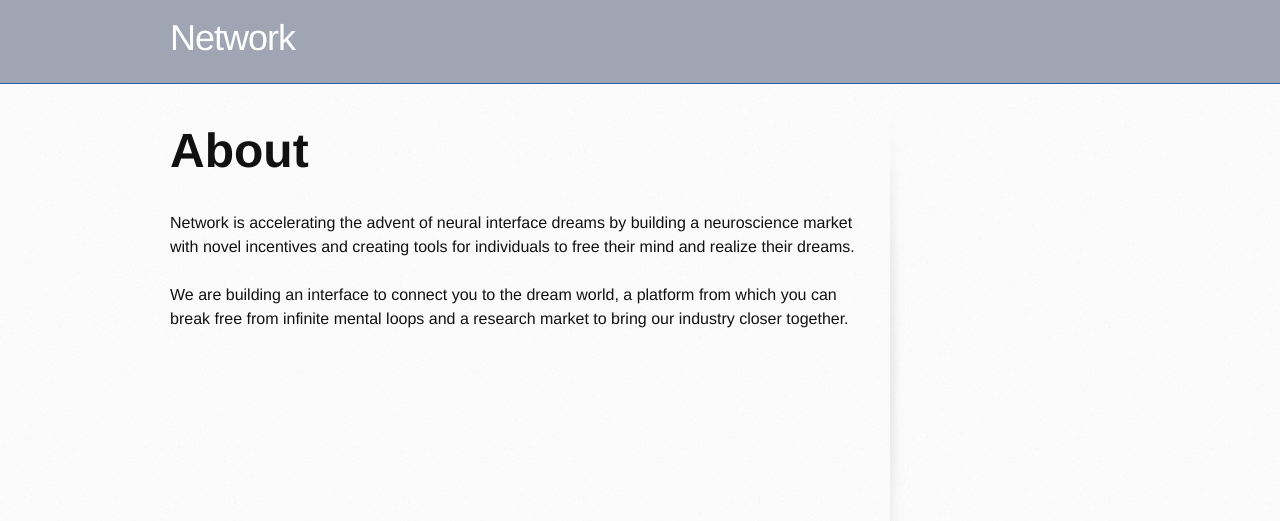
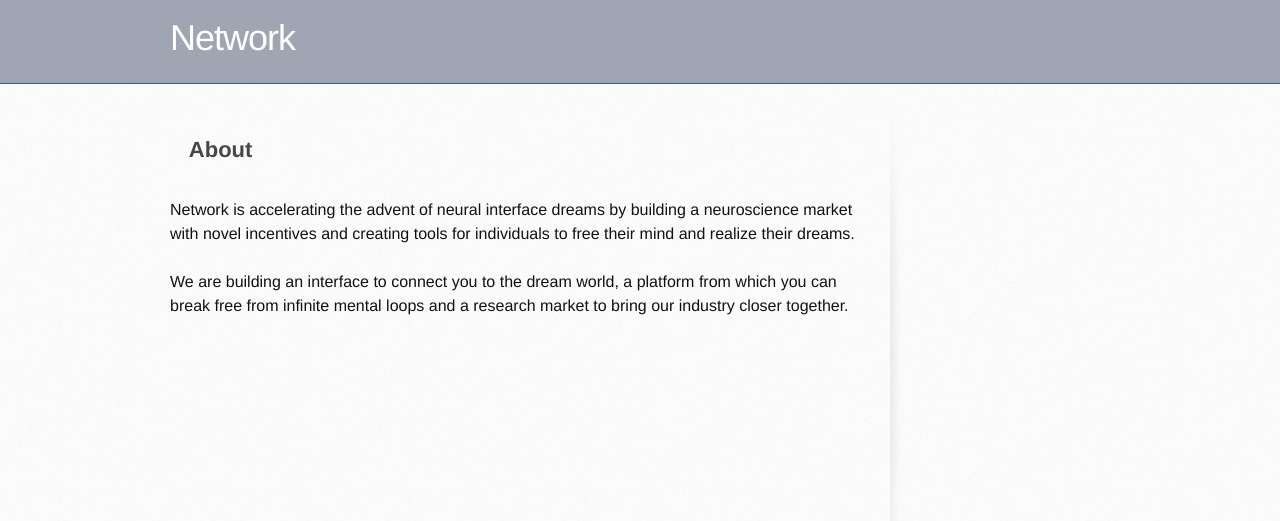
Before and after one commit to networkf/network.github.io, a Jekyll site: the page built from about.md, in a window 1280 px wide. Shown: the top 521 px of the page. Built offline with Jekyll 4.4.1, drawn with Linux system fonts in a browser that asks for light colours; some web fonts are replaced; our own code applies the rules of GitHub Pages for plain Markdown files; the repository's description, which GitHub fills in, is left out.

Commit message:
Update about.md

```diff
--- a/about.md
+++ b/about.md
@@ -6,8 +6,7 @@ layout: default
 </head>
 ---
 
-<b><font size="10">About</font></b>
-<br>
+<h2>About</h2>
 <br>
 Network is accelerating the advent of neural interface dreams by building a neuroscience market with novel incentives and creating tools for individuals to free their mind and realize their dreams.
 <br>
```
